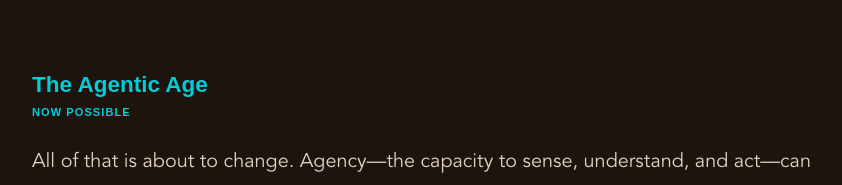
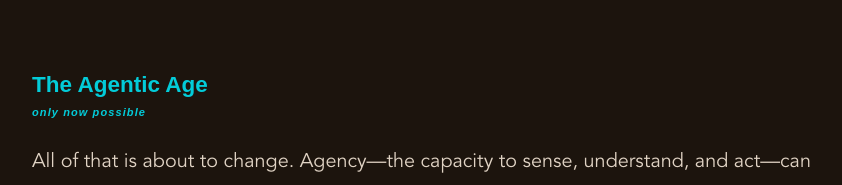
Before and after one commit to uncle-psy/kiduna, a Next.js app: page /nightpaper in a window 1280 px wide. Shown: the part 7367-7552 px from the top of the page, without its empty margins (373-1215 px from the left). Built offline with nearby package versions, Linux system fonts and the light colour scheme; a web font is replaced by a local one.

Commit message:
Revise Agentic Age note

```diff
--- a/app/nightpaper/nightpaper.module.css
+++ b/app/nightpaper/nightpaper.module.css
@@ -180,6 +180,11 @@
   font-weight: 700;
   letter-spacing: .1em;
   text-transform: uppercase;
+}
+
+.section h3 .eraNote {
+  font-style: italic;
+  text-transform: none;
 }
 
 .section p { margin: 0 0 28px; }
--- a/app/nightpaper/page.tsx
+++ b/app/nightpaper/page.tsx
@@ -129,7 +129,7 @@ export default function NightpaperPage() {
             <p>The information age, despite its language of connection and empowerment, extended this pattern into everyday life. Social platforms reduced the complexity of human relationships into attention metrics, turning presence into performance and genuine connection into parasocial engagement.</p>
             <blockquote>For about nine thousand years, humanity solved the problem of scale by exchanging individual agency for collective capacity. We don’t notice the tradeoff because we have never experienced a society where large-scale coordination did not require that exchange.</blockquote>
 
-            <h3>The Agentic Age <span>now possible</span></h3>
+            <h3>The Agentic Age <span className={styles.eraNote}>only now possible</span></h3>
             <p>All of that is about to change. Agency—the capacity to sense, understand, and act—can now be extended through software. For the first time, the capacity for agency does not have to pool in the center the way institutional authority does.</p>
             <p>Agency can be decentralized, located in the relationships between individuals, organizations, and ecosystems. Ecosystems are not legal agents in this architecture; they are living fields of obligation and relationship that shape the conditions within which human and organizational agency operates. An intelligent agent can belong to you, take direction from you, know what you have chosen to share with it, and act across the world&apos;s networks while coordinating with millions of other agents, each accountable to another person, organization, or ecosystem.</p>
             <p>Intelligent agents make coordination possible at a scale beyond the fully deterministic systems of the Institutional Age. The Agentic Age locates agency in the relationships between people, organizations, and the agents that represent them. It carries culture, obligation, and reciprocity forward from the Kinship Age—through relationships—but makes them recorded, portable, and enforceable at planetary scale.</p>
```
